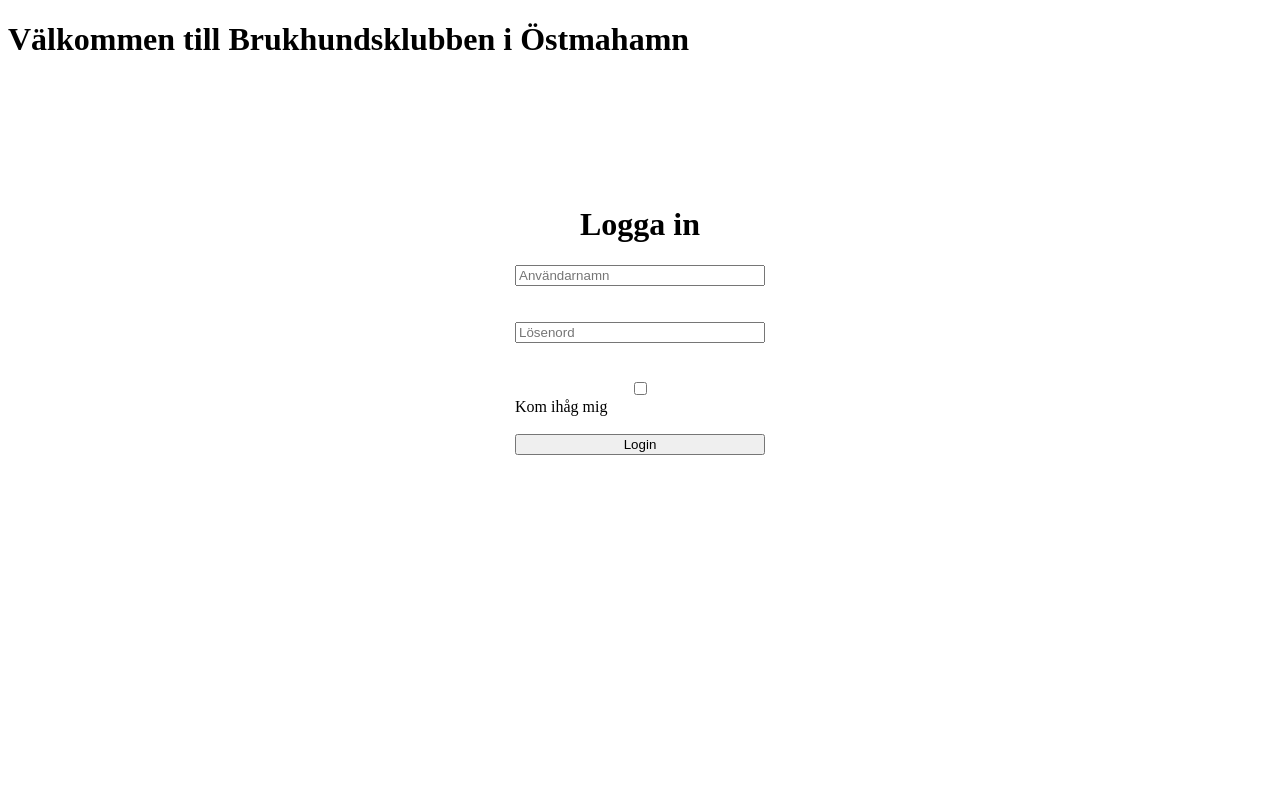
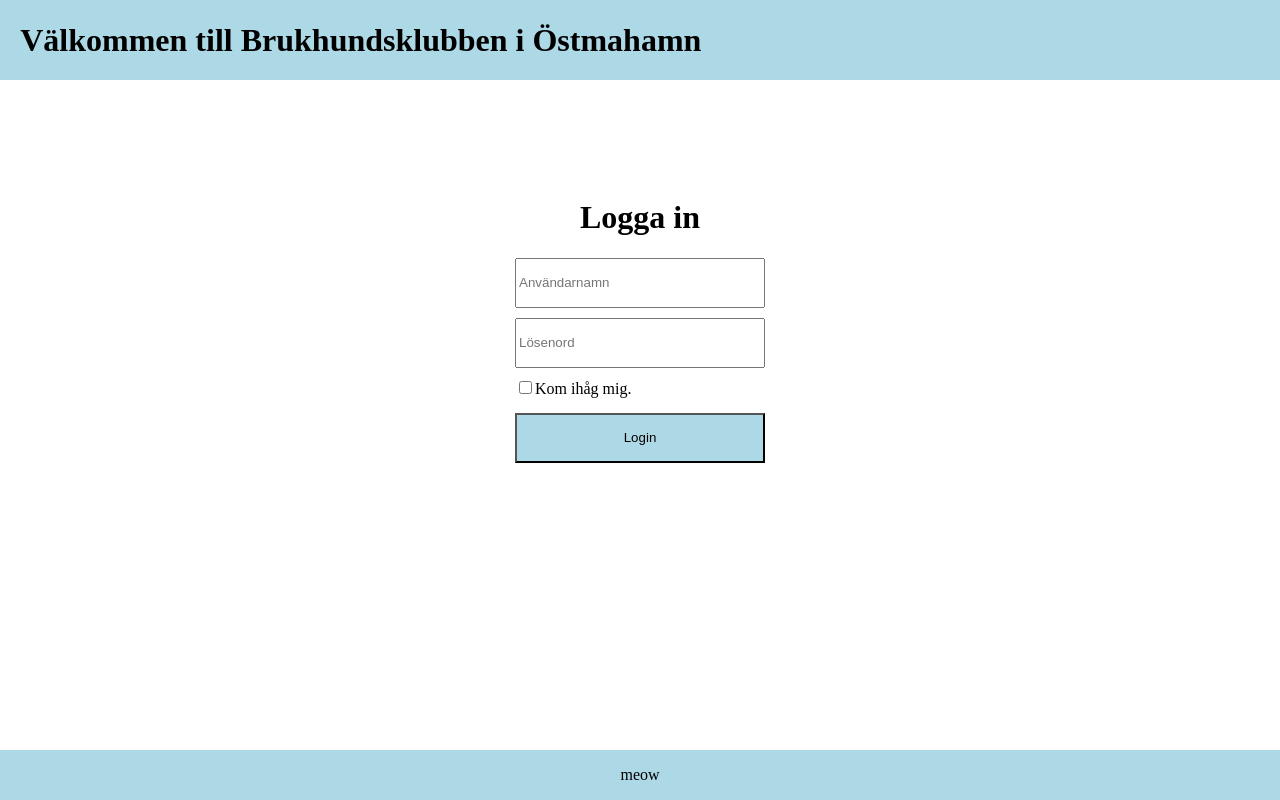
Before and after one commit to Lethargy00/inloggningssida, a plain HTML site: page index.html in a window 1280 px wide. Drawn offline with Linux system fonts and the light colour scheme.

Commit message:
meow update

```diff
--- a/index.html
+++ b/index.html
@@ -27,14 +27,20 @@
           placeholder="Lösenord"
           required
         /><br /><br />
-        <input type="checkbox" id="remember-me" name="remember-me" />Kom ihåg
-        mig<br /><br />
-        <button type="submit">Login</button>
+        <div id="boxcheck">
+          <input type="checkbox" id="remember-me" name="remember-me" />Kom ihåg
+          mig.
+        </div>
+        <br /><br />
+        <button type="submit" id="login">Login</button>
       </form>
       <div id="message"></div>
       <button id="logout-button" style="display: none">Logout</button>
     </div>
 
+    <footer>
+      <p>meow</p>
+    </footer>
     <script src="./script.js"></script>
   </body>
 </html>
--- a/script.js
+++ b/script.js
@@ -26,6 +26,8 @@ function logout() {
     hideLogoutButton();
     document.getElementById("message").innerHTML = "";
     document.getElementById("loginHeader").textContent = "Logga in"
+
+    location.reload();
 }
 
 
--- a/style.css
+++ b/style.css
@@ -1,3 +1,17 @@
+header {
+    padding: 0.25px;
+    background-color: lightblue;
+}
+
+header > h1 {
+    margin-left: 20px;
+}
+
+body {
+
+    margin: 0px;
+}
+
 .loginContainer {
     display: flex;
     flex-direction: column;
@@ -9,5 +23,23 @@
 #login-form{
     display: grid;
     grid-template-columns: 250px;
+    grid-template-rows: 50px 10px 50px 10px 25px 10px 50px 0px;
+}
 
+#login {
+    background-color: lightblue;
 }
+
+#login:hover {
+    background-color: aquamarine;
+    cursor: pointer;
+}
+
+footer {
+    position: fixed;
+    left: 0;
+    bottom: 0;
+    width: 100%;
+    background-color: lightblue;
+    text-align: center;
+}
```
